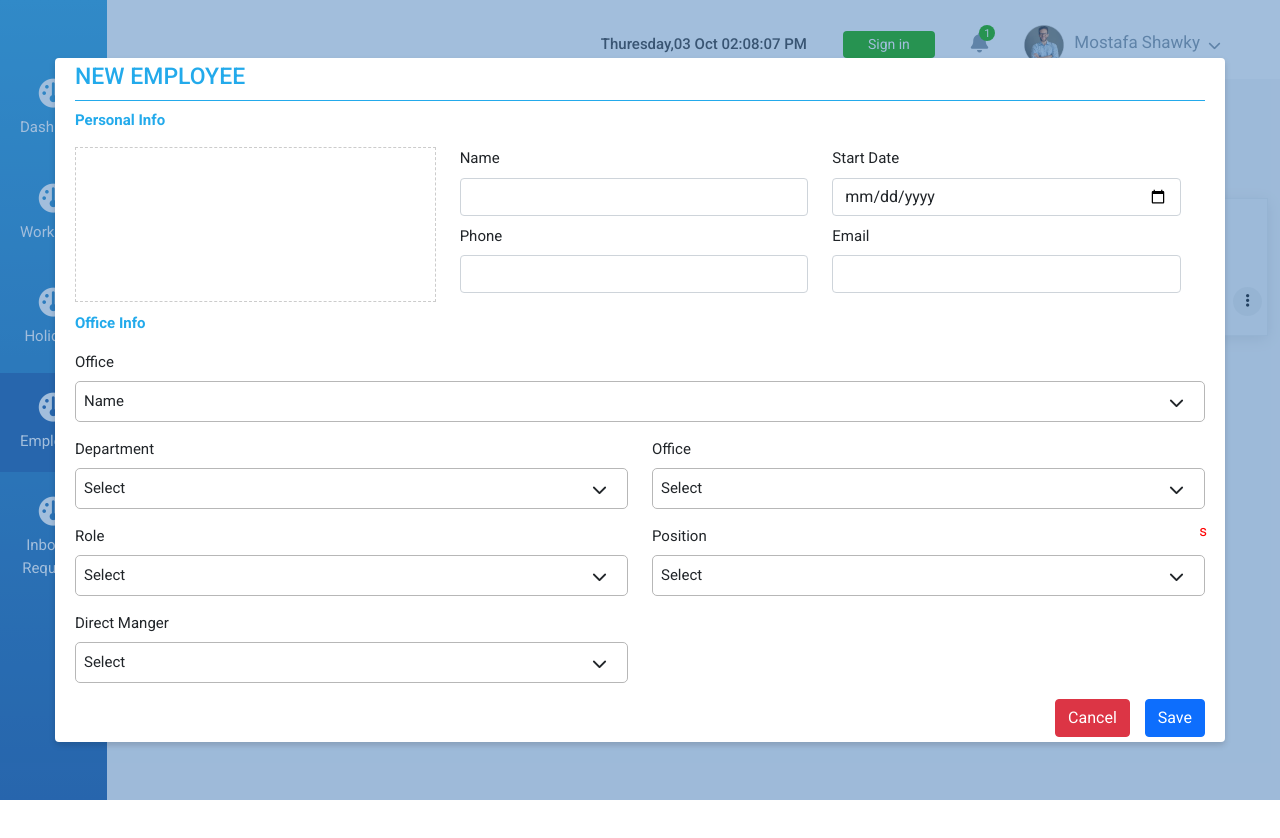
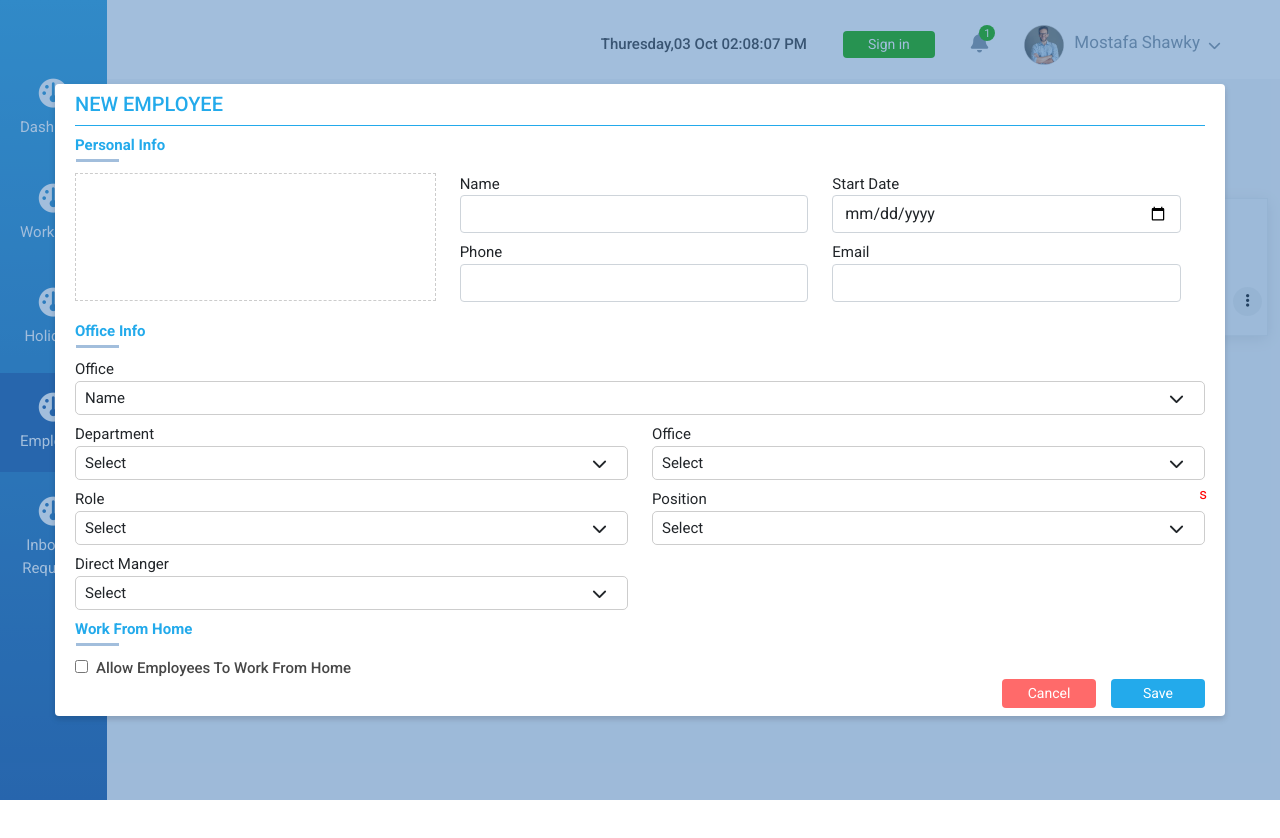
Before and after one commit to Mostafa-Shawky2021/HR-System-Task, a React (Create React App) app: page / in a window 1280 px wide. Shown: the top 838 px of the page. Before the commit the page ends 800 px from the top, so only its background shows below. Built offline with nearby package versions, Linux system fonts and the light colour scheme.

Commit message:
form modal design

```diff
--- a/src/App.jsx
+++ b/src/App.jsx
@@ -85,9 +85,6 @@ const App = () => {
         setEmployees((prevState) => [...prevState, data])
 
         console.log(employees)
-
-
-
     }
 
     return (
--- a/src/components/dropdown/dropdown.css
+++ b/src/components/dropdown/dropdown.css
@@ -7,14 +7,16 @@
     left: 0px;
     padding: 10px;
     border-radius: 5px;
-    padding-bottom: 2px;
-    z-index: 2
+    padding-bottom: 0px;
+    z-index: 2;
+    box-shadow: 0 3px 6px 0 rgb(0 0 0 / 16%);
 }
 
 .option-list .option-item {
-    padding-bottom: 5px;
-    margin-bottom: 10px;
+    padding-bottom: 7px;
+    margin-bottom: 5px;
     cursor: pointer;
+    -webkit-user-select: none;
     user-select: none;
 }
 
--- a/src/components/formModal/FormModal.jsx
+++ b/src/components/formModal/FormModal.jsx
@@ -76,10 +76,10 @@ const FormModal = ({ setEmployeeName, setStartDate, setEmail, setOfficeName, off
                 </div>
                 {/* office info */}
                 <div className="office-info">
-                    <p className="office-info-title">Office Info</p>
+                    <p className="person-info-title">Office Info</p>
 
                     {/* officename */}
-                    <div className="mb-3 wrap">
+                    <div className="mb-2 wrap">
                         {/* <span className="error">{officeError}</span> */}
                         <label className="form-label">Office</label>
                         <div className="select-dropdown-wrapper" onClick={() => setOfficeNameToggle(!officeNameToggle)}>
@@ -91,7 +91,7 @@ const FormModal = ({ setEmployeeName, setStartDate, setEmail, setOfficeName, off
                     {/* end officename */}
 
                     {/* department,attendance */}
-                    <div className="mb-3 ">
+                    <div className="mb-2 ">
                         <div className="row">
                             <div className="col-6 wrap">
                                 <span className="error">{departmentErr}</span>
@@ -116,7 +116,7 @@ const FormModal = ({ setEmployeeName, setStartDate, setEmail, setOfficeName, off
                     {/* end department, attendance */}
 
                     {/* role, position */}
-                    <div className="mb-3">
+                    <div className="mb-2">
                         <div className="row">
                             <div className="col-6 wrap">
                                 {/* <span className="error">hello</span> */}
@@ -138,8 +138,10 @@ const FormModal = ({ setEmployeeName, setStartDate, setEmail, setOfficeName, off
                             </div>
                         </div>
                     </div>
+                    {/*end role, position */}
 
-                    <div className="mb-3">
+                    {/* DirectManager */}
+                    <div className="mb-2">
                         <div className="row">
                             <div className="col-6 wrap">
                                 {/* <span className="error">hello</span> */}
@@ -152,10 +154,20 @@ const FormModal = ({ setEmployeeName, setStartDate, setEmail, setOfficeName, off
                             </div>
                         </div>
                     </div>
+                    {/* End Direcct Manager */}
+
+                    {/* Work from home */}
+                    <div className="work-from-home">
+                        <p className="person-info-title">Work From Home</p>
+                        <div className="allow-work-wrapper">
+                            <input type="checkbox" name="workfromhome" id="workformhome" />
+                            <label className="form-label ms-2" htmlFor="workformhome">Allow Employees To Work From Home</label>
+                        </div>
+                    </div>
 
                     <div className="btn-wrapper">
-                        <button className="btn btn-danger" onClick={() => setToggleFormModal(!toggleFormModal)}>Cancel</button>
-                        <button className="btn btn-primary" onClick={(e) => onSubmitData(e)}>Save</button>
+                        <button className="btn btn-close-form " onClick={() => setToggleFormModal(!toggleFormModal)}>Cancel</button>
+                        <button className="btn btn-save" onClick={(e) => onSubmitData(e)}>Save</button>
                     </div>
                 </div>
 
--- a/src/components/formModal/formModal.css
+++ b/src/components/formModal/formModal.css
@@ -17,10 +17,10 @@
     min-height: 500px;
     border-radius: 4px;
     box-shadow: 0 3px 6px 0 rgb(0 0 0 / 16%);
-    padding: 5px 20px;
+    padding: 8px 20px;
 }
 
-.custom-modal .form-modal .label-form {
+.custom-modal .form-modal .form-label {
     margin: 0px;
 }
 
@@ -32,7 +32,7 @@
 }
 
 .custom-modal .form-modal .emp-info .img {
-    height: 155px;
+    height: 128px;
     border: 1px dashed #ccc;
 }
 
@@ -40,36 +40,41 @@
     color: #23aaeb;
     text-transform: uppercase;
     font-weight: 500;
-    font-size: 23px;
+    font-size: 20px;
     padding-bottom: 9px;
     border-bottom: 1px solid #23aaeb;
 
 }
 
-.custom-modal .form-modal .emp-info .person-info-title {
+.custom-modal .form-modal .person-info-title {
     color: #23aaeb;
     font-weight: bold;
+    position: relative;
 }
 
-.custom-modal .form-modal .wrap {
-    position: relative;
+.custom-modal .form-modal .person-info-title::after {
+    content: '';
+    position: absolute;
+    left: 1px;
+    top: 25px;
+    width: 43px;
+    height: 3px;
+    background-color: rgba(40, 104, 174, 0.43);
 }
 
 .custom-modal .form-modal .office-info {
     margin-top: 10px;
 }
 
-.custom-modal .form-modal .office-info .office-info-title {
-    color: #23aaeb;
-    font-weight: bold;
-}
+
 
 .custom-modal .form-modal .office-info .select-dropdown-wrapper {
     position: relative;
     border-radius: 5px;
-    border: 1px solid rgba(170, 170, 170, 0.84);
-    padding: 8px;
+    border: 1px solid rgb(170 170 170 / 59%);
+    padding: 5px 9px;
     cursor: pointer;
+    -webkit-user-select: none;
     user-select: none;
 }
 
@@ -80,8 +85,51 @@
     transform: translateY(-50%);
 }
 
+.custom-modal .form-modal .work-from-home .form-label {
+    color: var(--primary-typography);
+    font-weight: 500;
+    user-select: none;
+    cursor: pointer;
+}
+
 .custom-modal .form-modal .btn-wrapper {
     display: flex;
     justify-content: flex-end;
     gap: 15px;
 }
+
+.custom-modal .form-modal .btn-wrapper .btn {
+
+    background: red;
+    color: #ffff;
+    width: 94px;
+    padding-top: 3px;
+    padding-bottom: 3px;
+    font-size: 14px;
+    -webkit-transition: all 0.3s;
+    -moz-transition: all 0.3s;
+    transition: all 0.3s;
+
+}
+
+
+.custom-modal .form-modal .btn-wrapper .btn.btn-save {
+    background-color: #23aaeb;
+
+}
+
+.custom-modal .form-modal .btn-wrapper .btn.btn-close-form {
+    background-color: #ff6a6a;
+}
+
+.custom-modal .form-modal .btn-wrapper .btn.btn-close-form:hover,
+.custom-modal .form-modal .btn-wrapper .btn.btn-close-form:focus {
+    background-color: #e36262;
+    box-shadow: unset;
+}
+
+.custom-modal .form-modal .btn-wrapper .btn.btn-save:hover,
+.custom-modal .form-modal .btn-wrapper .btn.btn-save:focus {
+    background-color: #2194cb;
+    box-shadow: unset;
+}
--- a/src/index.css
+++ b/src/index.css
@@ -18,7 +18,8 @@
 
 body {
     font-family: var(--font-roboto) !important;
-    font-size: var(--font-size-default) !important
+    font-size: var(--font-size-default) !important;
+    height: 50000px;
 }
 
 ul,
@@ -30,3 +31,7 @@ img {
     vertical-align: middle;
     object-fit: cover;
 }
+
+.wrap {
+    position: relative;
+}
```
